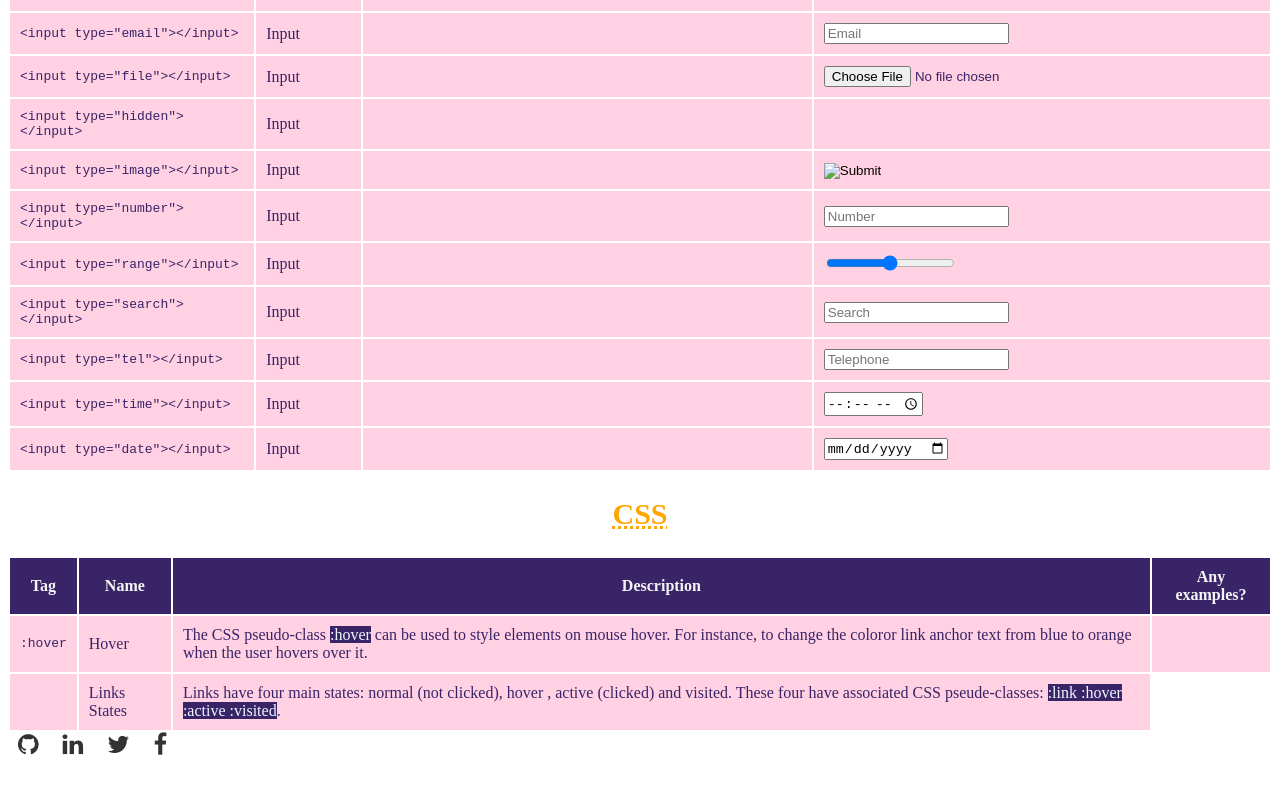
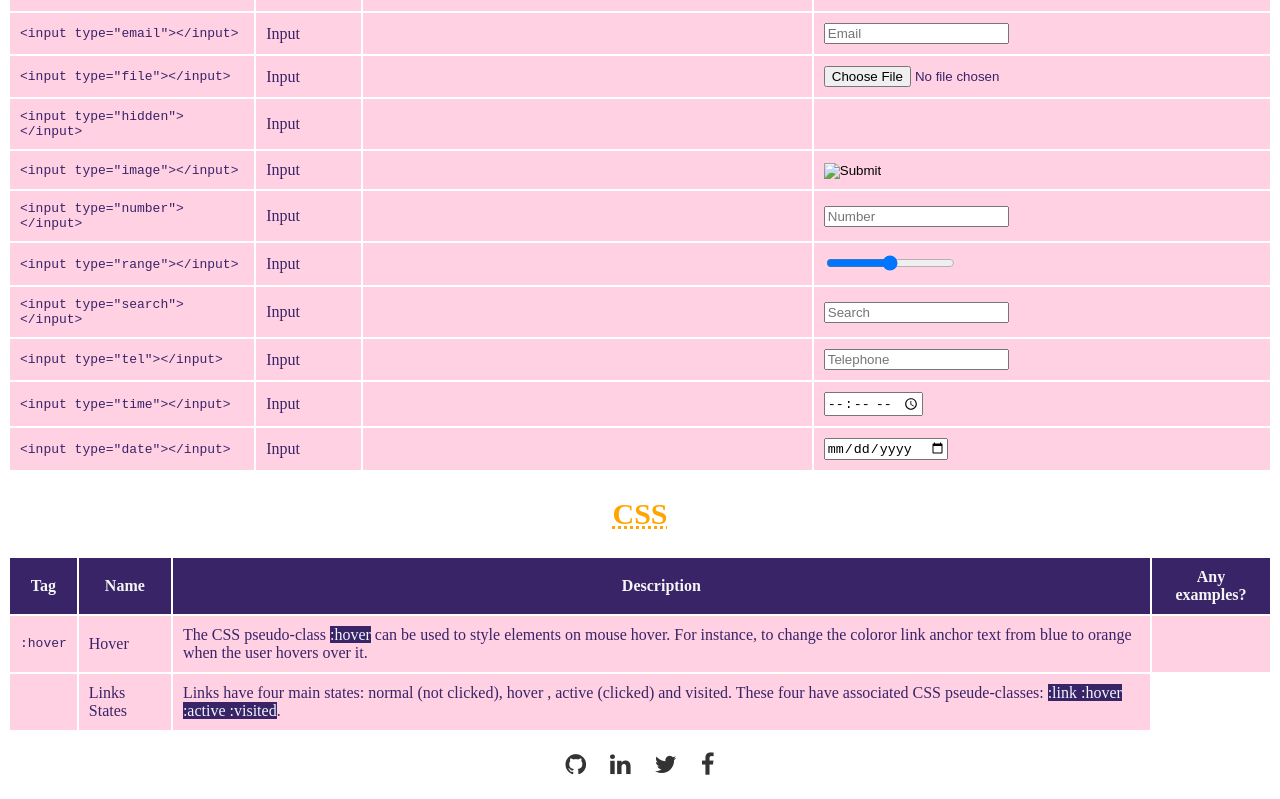
Before and after one commit to juanolveraruiz/cheatsheets, a plain HTML site: page index.html in a window 1280 px wide. Shown: the part 656-1455 px from the top of the page. Before the commit the page ends 1423 px from the top, so only its background shows below. Drawn offline with Linux system fonts and the light colour scheme.

Commit message:
Social links are now in the center of the footer

```diff
--- a/style.css
+++ b/style.css
@@ -51,6 +51,14 @@ mark {
     color: aliceblue;
 }
 
+footer {
+    display: flex;
+    justify-content: center;
+    align-items: center;
+    padding: 10px;
+    margin: 10px;
+}
+
 .social-links a {
     display: inline-block;
     margin: 0 10px;
```
